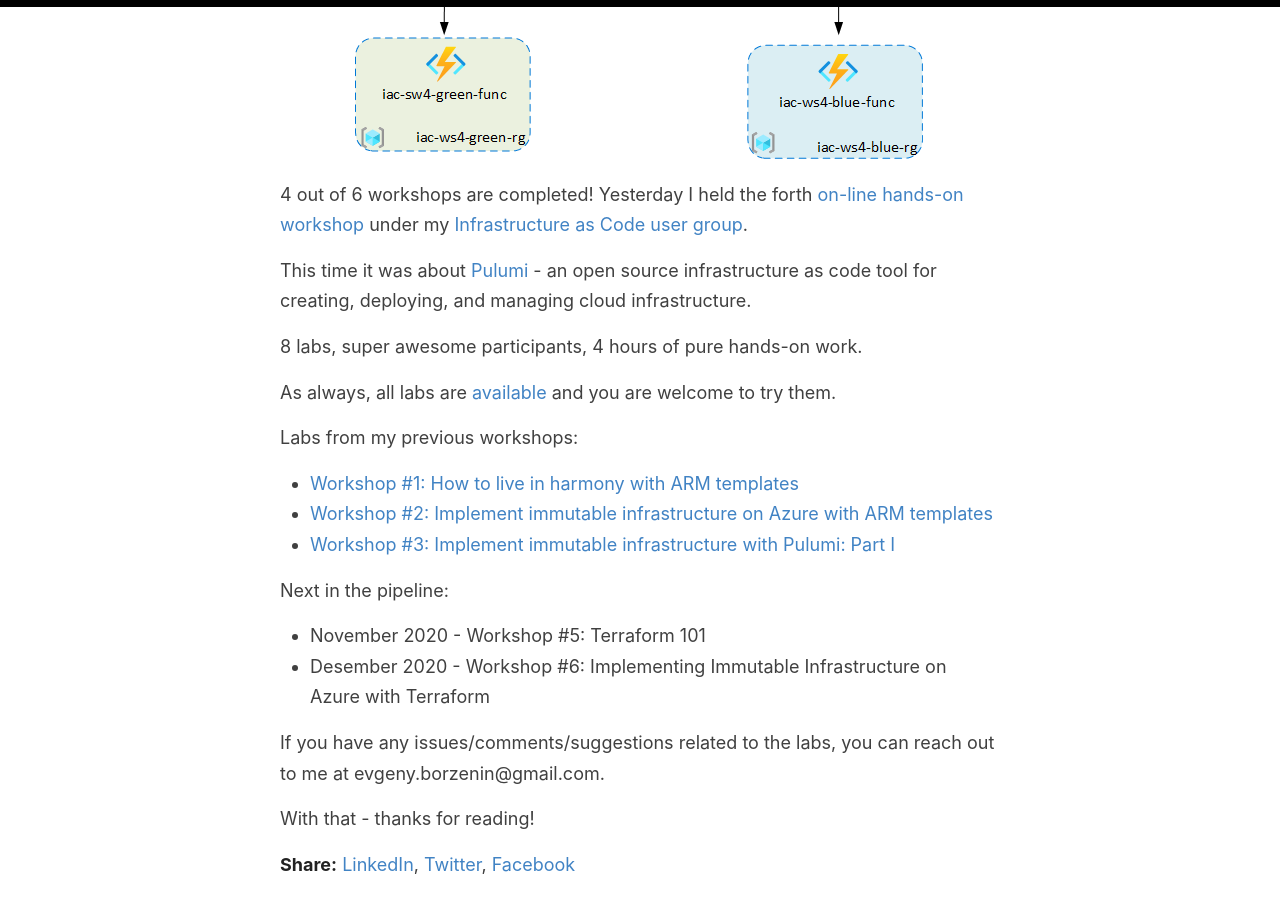
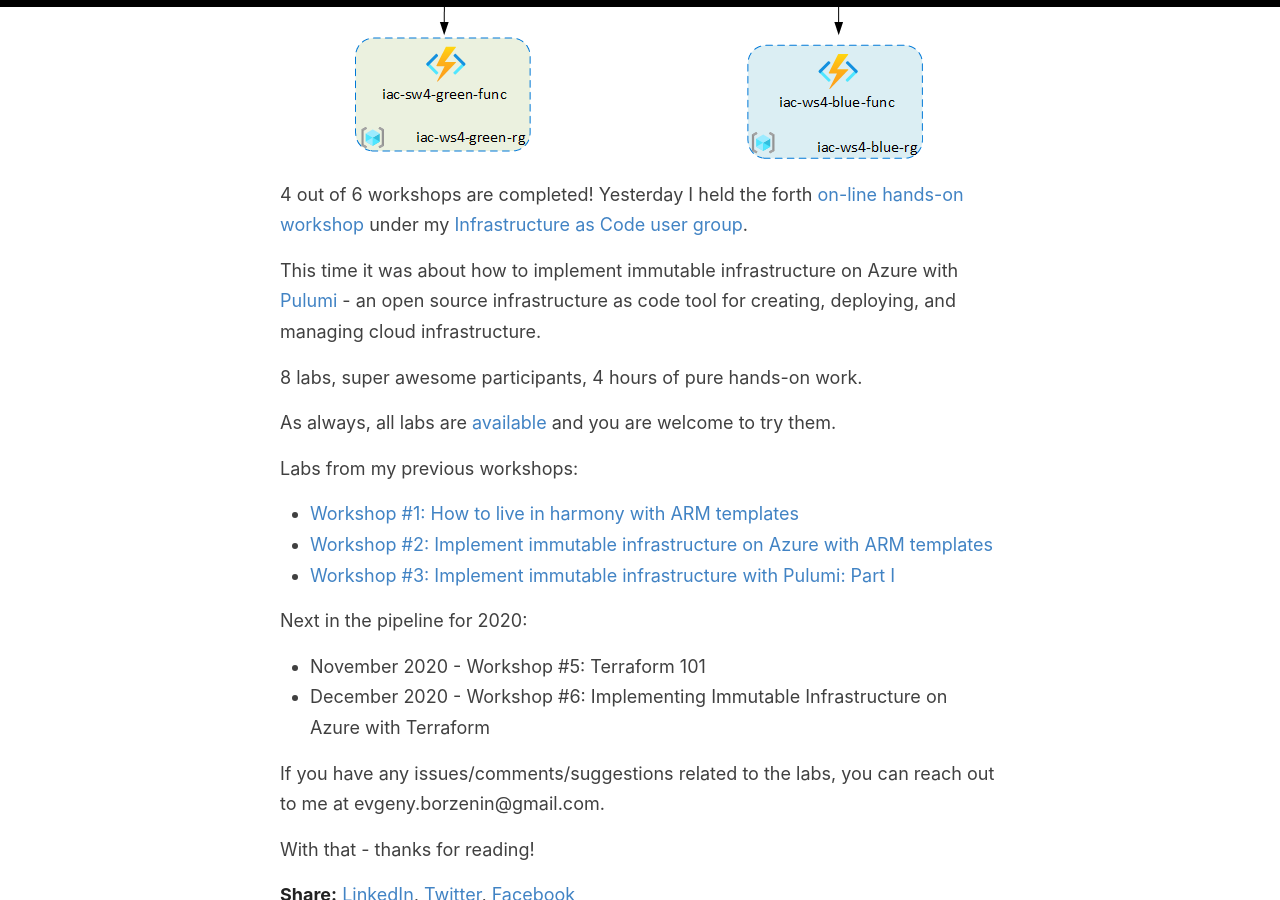
Before and after one commit to evgenyb/evgenyb.github.io, a Jekyll site: the page built from _posts/2020-10-27-iac-ws4-labs.md, in a window 1280 px wide and 900 px high, scrolled down 547 px. Built offline with Jekyll 4.4.1, drawn with Linux system fonts in a browser that asks for light colours.

Commit message:
Working with the text

```diff
--- a/_posts/2020-10-27-iac-ws4-labs.md
+++ b/_posts/2020-10-27-iac-ws4-labs.md
@@ -9,7 +9,7 @@
 
 4 out of 6 workshops are completed! Yesterday I held the forth [on-line hands-on workshop](https://www.meetup.com/Infrastructure-As-Code-User-Group-Oslo/events/273877976/) under my [Infrastructure as Code user group](https://www.meetup.com/Infrastructure-As-Code-User-Group-Oslo).
 
-This time it was about [Pulumi](https://www.pulumi.com/) - an open source infrastructure as code tool for creating, deploying, and managing cloud infrastructure.
+This time it was about how to implement immutable infrastructure on Azure with [Pulumi](https://www.pulumi.com/) - an open source infrastructure as code tool for creating, deploying, and managing cloud infrastructure.
 
 8 labs, super awesome participants, 4 hours of pure hands-on work.
 
@@ -21,10 +21,10 @@
 * [Workshop #2: Implement immutable infrastructure on Azure with ARM templates](https://borzenin.com/iac-ws2-labs/)
 * [Workshop #3: Implement immutable infrastructure with Pulumi: Part I](https://borzenin.com/iac-ws3-labs/)
 
-Next in the pipeline:
+Next in the pipeline for 2020:
 
 * November 2020 - Workshop #5: Terraform 101
-* Desember 2020 - Workshop #6: Implementing Immutable Infrastructure on Azure with Terraform
+* December 2020 - Workshop #6: Implementing Immutable Infrastructure on Azure with Terraform
 
 If you have any issues/comments/suggestions related to the labs, you can reach out to me at evgeny.borzenin@gmail.com.
 
```
Also changed, not shown: _posts/2020-09-30-iac-ws3-labs.md (+1 -1 lines).
